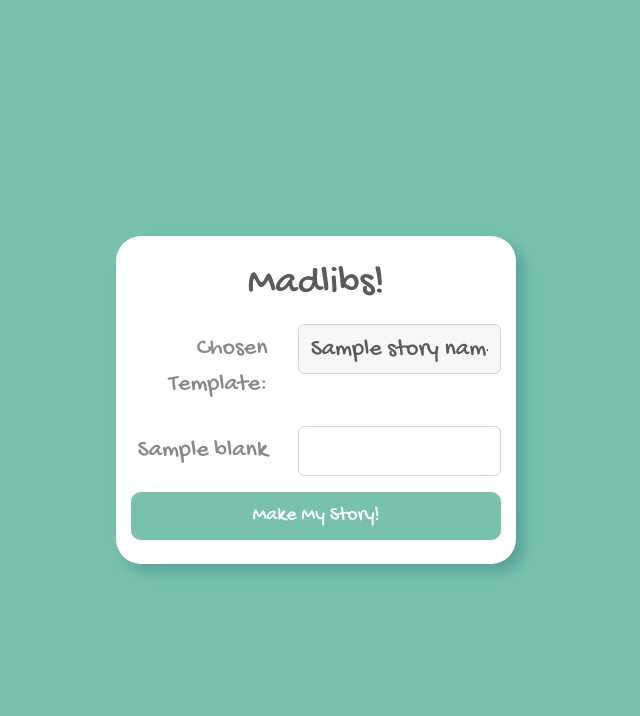
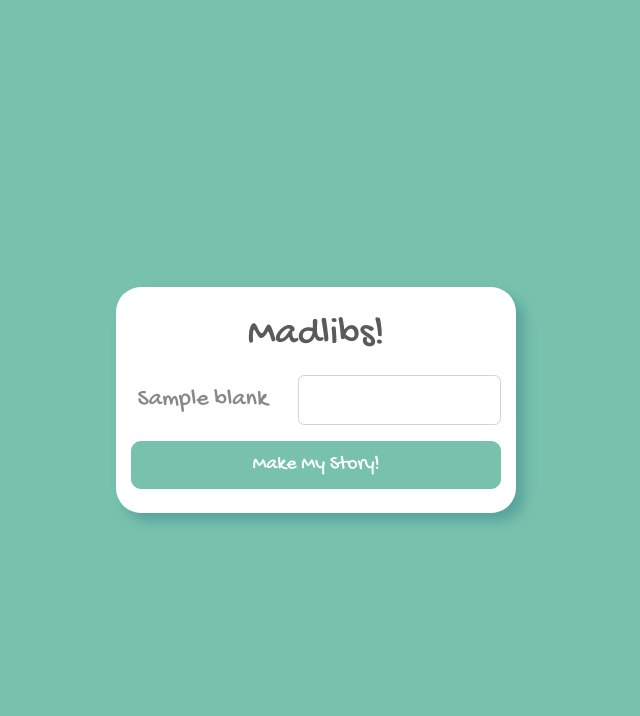
Before and after one commit to sterlingfire/flask-practice, a Flask app: template madlibs/templates/questions.html in a window 1280 px wide. Shown: the top 716 px of the page, without its empty margins (324-964 px from the left). Run offline with Flask 2, Linux system fonts and the light colour scheme; the template is opened without the code that fills it: most values are stand-ins (such as "Sample title", 1, 10 or a date in 2020).

Commit message:
post code review changes

```diff
--- a/madlibs/app.py
+++ b/madlibs/app.py
@@ -11,7 +11,7 @@ debug = DebugToolbarExtension(app)
 @app.route("/")
 def show_template_picker():
     return render_template("story_templates.html",
-                           templates=story_templates.keys())
+                           templates=story_templates)
 
 
 @app.route("/input")
--- a/madlibs/templates/questions.html
+++ b/madlibs/templates/questions.html
@@ -7,12 +7,10 @@
 <h1 class="pt-4 mb-3 text-center">Madlibs!</h1>
 
 <form action="/results" class="pb-4">
-  <div class="form-group row">
-    <label class="col-5 col-form-label text-right">Chosen Template:</label>
-    <div class="col-7">
-      <input name="story_name" required aria-label="{{ story_name }}" class="form-control" value="{{story_name}}" readonly>
-    </div>
-  </div>
+
+  <input type="hidden" name="story_name" required aria-label="{{ story_name }}" class="form-control"
+    value="{{story_name}}" readonly>
+
   <!-- an example of one field -- you should make these autogenerated! -->
   {% for blank in story.prompts %}
 
--- a/madlibs/templates/story_templates.html
+++ b/madlibs/templates/story_templates.html
@@ -16,7 +16,7 @@
     <div class="col">
       <select name="template_picker" class="m-auto form-group row">
         {% for key in templates %}
-        <option value="{{ key }}"> {{ key }}</option>
+        <option>{{ key }}</option>
         {% endfor %}
       </select>
     </div>
```
